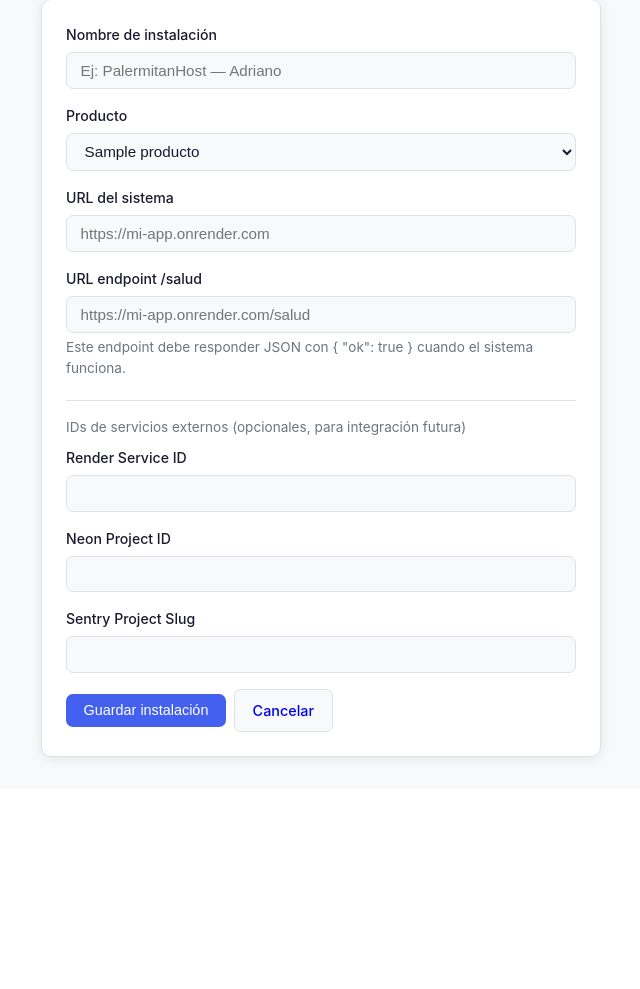
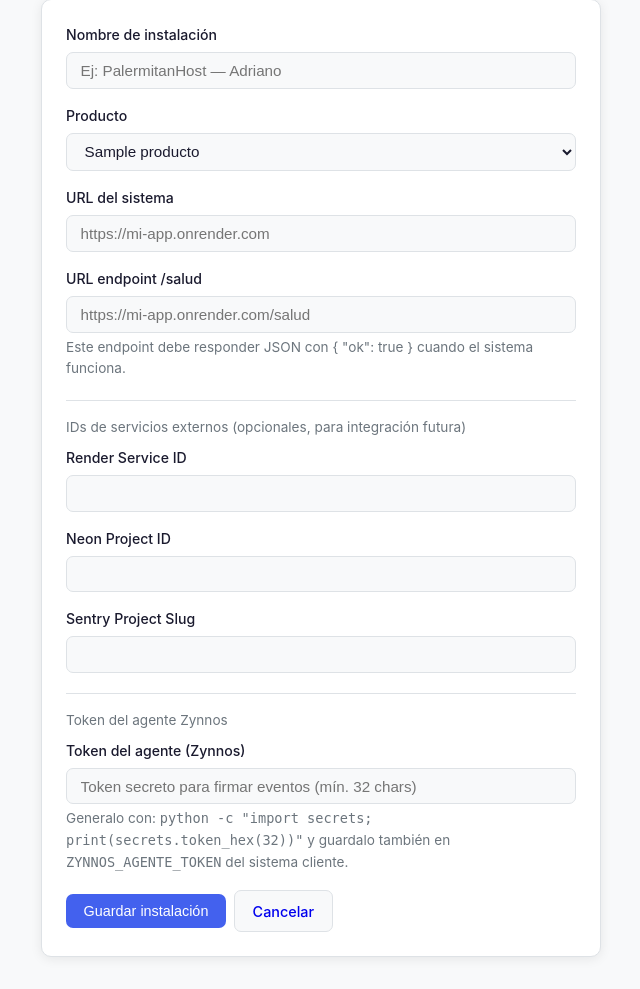
Before and after one commit to zynnoslabs/Central, a Flask app: page /clientes/1/instalaciones/nueva in a window 1280 px wide. Shown: the part 178-1167 px from the top of the page, without its empty margins (73-713 px from the left). Before the commit the page ends 940 px from the top, so only its background shows below. Run offline with Flask 3, Linux system fonts and the light colour scheme; a user stored in the database is signed in; tables that the repository leaves empty hold one stand-in row (values such as "Sample post").

Commit message:
Etapa 4b: navbar Actividad + campo agente_token en instalaciones

```diff
--- a/app/clientes/routes.py
+++ b/app/clientes/routes.py
@@ -33,6 +33,7 @@ class InstalacionForm(FlaskForm):
     render_service_id = StringField("Render Service ID", validators=[Optional(), Length(max=100)])
     neon_project_id = StringField("Neon Project ID", validators=[Optional(), Length(max=100)])
     sentry_project = StringField("Sentry Project Slug", validators=[Optional(), Length(max=100)])
+    agente_token = StringField("Token del agente (Zynnos)", validators=[Optional(), Length(max=64)])  ### CAMBIO AQUÍ ###
 
 
 # ─── Clientes ─────────────────────────────────────────────────────────────────
@@ -107,6 +108,7 @@ def nueva_instalacion(cliente_id):
             render_service_id=form.render_service_id.data or None,
             neon_project_id=form.neon_project_id.data or None,
             sentry_project=form.sentry_project.data or None,
+            agente_token=form.agente_token.data.strip() or None,  ### CAMBIO AQUÍ ###
         )
         db.session.add(inst)
         db.session.flush()
--- a/app/templates/clientes/instalacion_form.html
+++ b/app/templates/clientes/instalacion_form.html
@@ -53,6 +53,17 @@
         {{ form.sentry_project(class="form-control") }}
       </div>
 
+      <!-- ### CAMBIO AQUÍ ### -->
+      <div class="form-group" style="margin-top:1.25rem; padding-top:1rem; border-top:1px solid var(--border);">
+        <p class="text-muted text-small mb-1">Token del agente Zynnos</p>
+        {{ form.agente_token.label(class="form-label") }}
+        {{ form.agente_token(class="form-control", placeholder="Token secreto para firmar eventos (mín. 32 chars)") }}
+        <p class="text-muted text-small" style="margin-top:.25rem;">
+          Generalo con: <code>python -c "import secrets; print(secrets.token_hex(32))"</code>
+          y guardalo también en <code>ZYNNOS_AGENTE_TOKEN</code> del sistema cliente.
+        </p>
+      </div>
+
       <div class="flex gap-1" style="flex-wrap:wrap;">
         <button type="submit" class="btn btn-primary">Guardar instalación</button>
         <a href="{{ url_for('clientes.detalle', cliente_id=cliente.id) }}" class="btn" style="background:var(--bg); border:1px solid var(--border);">Cancelar</a>
```
